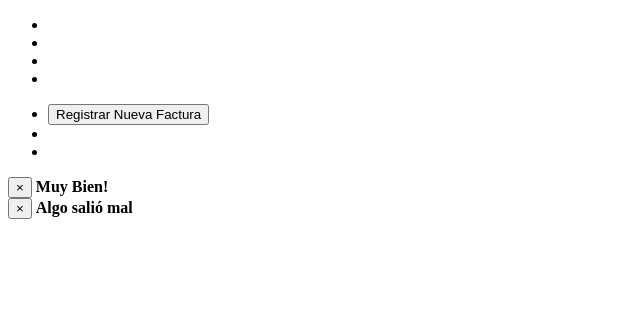
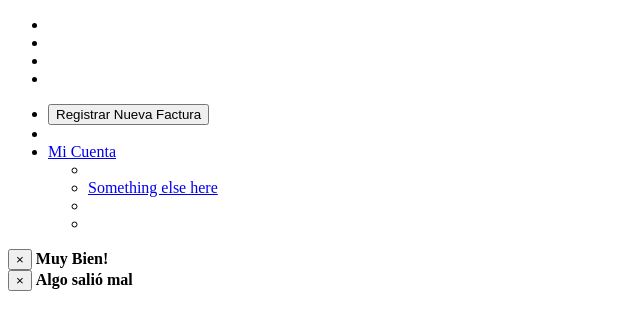
Before and after one commit to ronaldpatino/srigp, a PHP site: template fuel/app/views/template.php in a window 1280 px wide. Shown: the top 330 px of the page, without its empty margins (0-640 px from the left). Run offline with PHP 8.4, Linux system fonts and the light colour scheme; the template is opened without the code that fills it: most values are stand-ins (such as "Sample title", 1, 10 or a date in 2020); data that the repository does not hold is empty; some libraries are stand-ins or nearby versions.

Commit message:
Cambios en el template para ayuda

```diff
--- a/fuel/app/classes/controller/ayuda.php
+++ b/fuel/app/classes/controller/ayuda.php
@@ -4,7 +4,6 @@
 
 	public function action_index($menu_id=1)
 	{
-
 
         $data['ayudas'] = Model_Ayuda::find('all', array(
             'where' => array(
@@ -15,9 +14,8 @@
 		switch($menu_id)
         {
             case 1:
-                $data['menu'] = "Ayuda para Periodistas";
-                $this->template->title = "Ayuda para Periodistas";
-                $this->template->menu_id = 1;
+                $data['menu'] = "Ayuda ";
+                $this->template->title = "Ayuda";
                 break;
 
             case 2:
--- a/fuel/app/views/template.php
+++ b/fuel/app/views/template.php
@@ -31,7 +31,14 @@
 
             </li>
             <li class="divider-vertical"></li>
-            <li <?php echo isset($ayuda)?'class="active"':'';?>><?php echo Html::anchor('/ayuda/', '<i class="icon-question-sign"></i> Ayuda');?></li>
+            <li class="dropdown">
+                <a href="#" class="dropdown-toggle" data-toggle="dropdown"><i class="icon-user"></i> Mi Cuenta <b class="caret"></b></a>
+                <ul class="dropdown-menu">
+                    <li><?php echo Html::anchor('/ayuda/', '<i class="icon-wrench"></i> Configuraci&oacute;n');?></li>
+                    <li><a href="#">Something else here</a></li>
+                    <li class="divider"></li>
+                    <li><?php echo Html::anchor('/ayuda/', '<i class="icon-remove-sign"></i> Salir');?></li>
+                </ul>
             </li>
         </ul>
 
```
